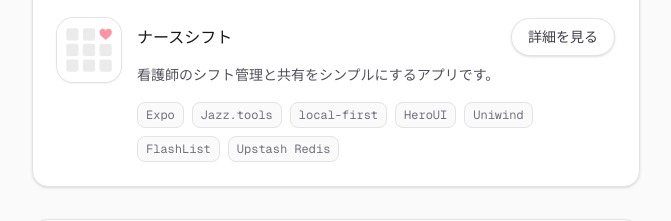
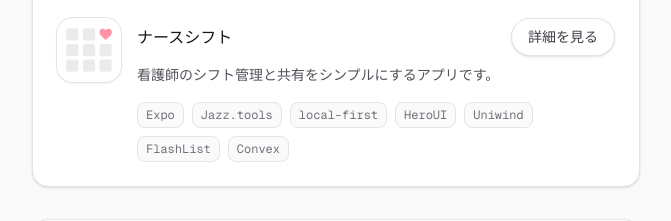
Before and after one commit to Chiji1108/chiji-tech, a Next.js app: page / in a window 1280 px wide. Shown: the part 1260-1481 px from the top of the page, without its empty margins (304-975 px from the left). Built offline with nearby package versions, Linux system fonts and the light colour scheme.

Commit message:
Replace "Upstash Redis" with "Convex" in nurse shift tech badges

```diff
--- a/src/app/page.tsx
+++ b/src/app/page.tsx
@@ -86,7 +86,7 @@ const nurseShiftTechBadges = [
   "HeroUI",
   "Uniwind",
   "FlashList",
-  "Upstash Redis",
+  "Convex",
 ];
 
 const workItems = [
```
